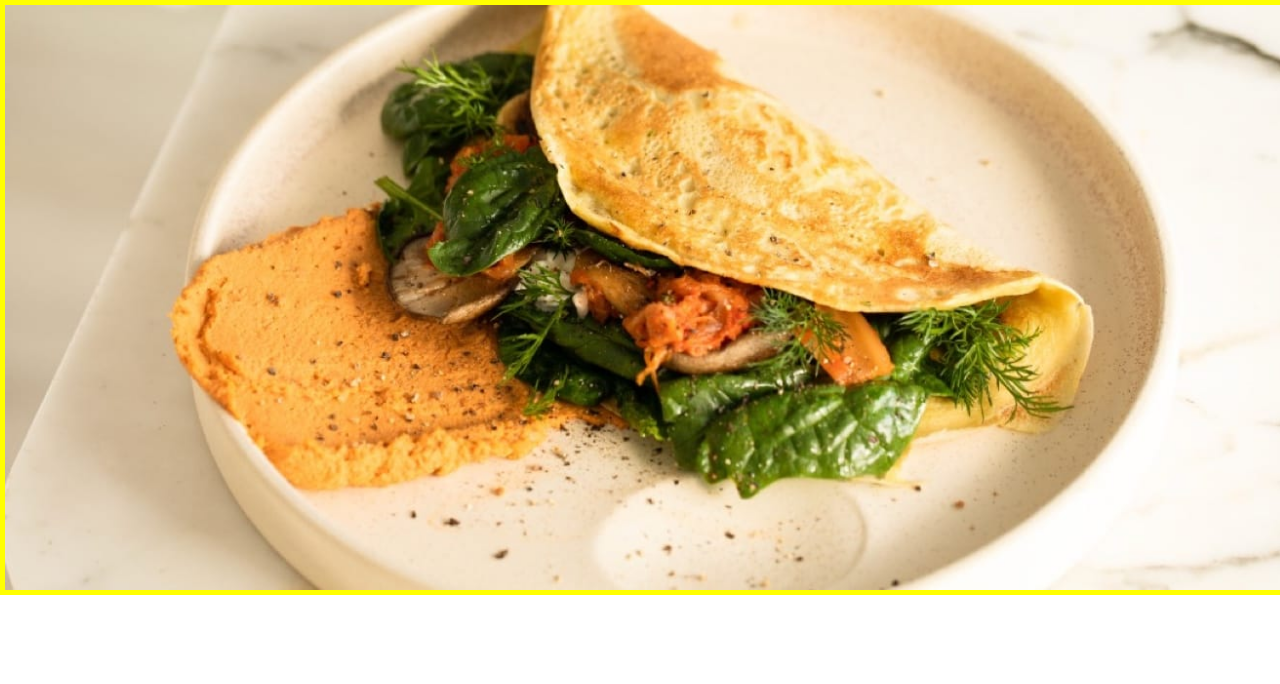
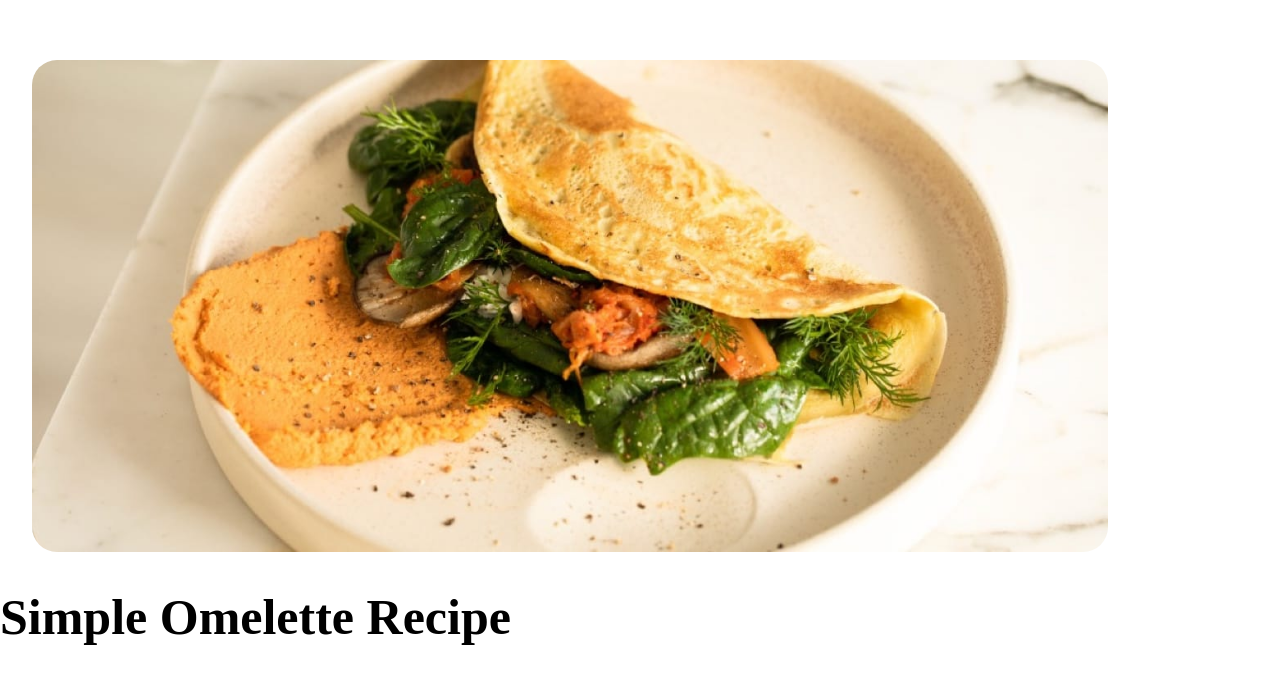
Before and after one commit to Minibuckle786/Frontend-Mentor, a plain HTML site: page index.html in a window 1280 px wide. Drawn offline with Linux system fonts and the light colour scheme.

Commit message:
Mexendo na imagem do header

```diff
--- a/assets/css/style.css
+++ b/assets/css/style.css
@@ -1,10 +1,23 @@
+html {
+    font-size: 62.5%;
+}
 body{
     margin: 0;
     padding: 0;
 }
+header{
+    width: 89vw;
+}
+.header-imagem{
+    text-align: center;
+}
 header img{
-    object-fit: contain;
-    width: 100vw;
-    display: inline-block;
-    border: 5px solid yellow;
+    object-fit: cover;
+    height: 49.2rem;
+    margin: 6rem 0 0 0;
+    border-radius: 2.5rem;
 }
+header h1{
+    font-weight: 900;
+    font-size: 5rem;
+}
--- a/index.html
+++ b/index.html
@@ -8,7 +8,12 @@
 </head>
 <body>
     <header>
-        <img src="./assets/imagens/image-omelette.jpeg" alt="Prato de Omelette">
+        <div class="header-imagem">
+            <img src="./assets/imagens/image-omelette.jpeg" alt="Prato de Omelette">
+        </div>
+        <div>
+           <h1>Simple Omelette Recipe</h1>
+        </div>
     </header>
 </body>
 </html>
```
